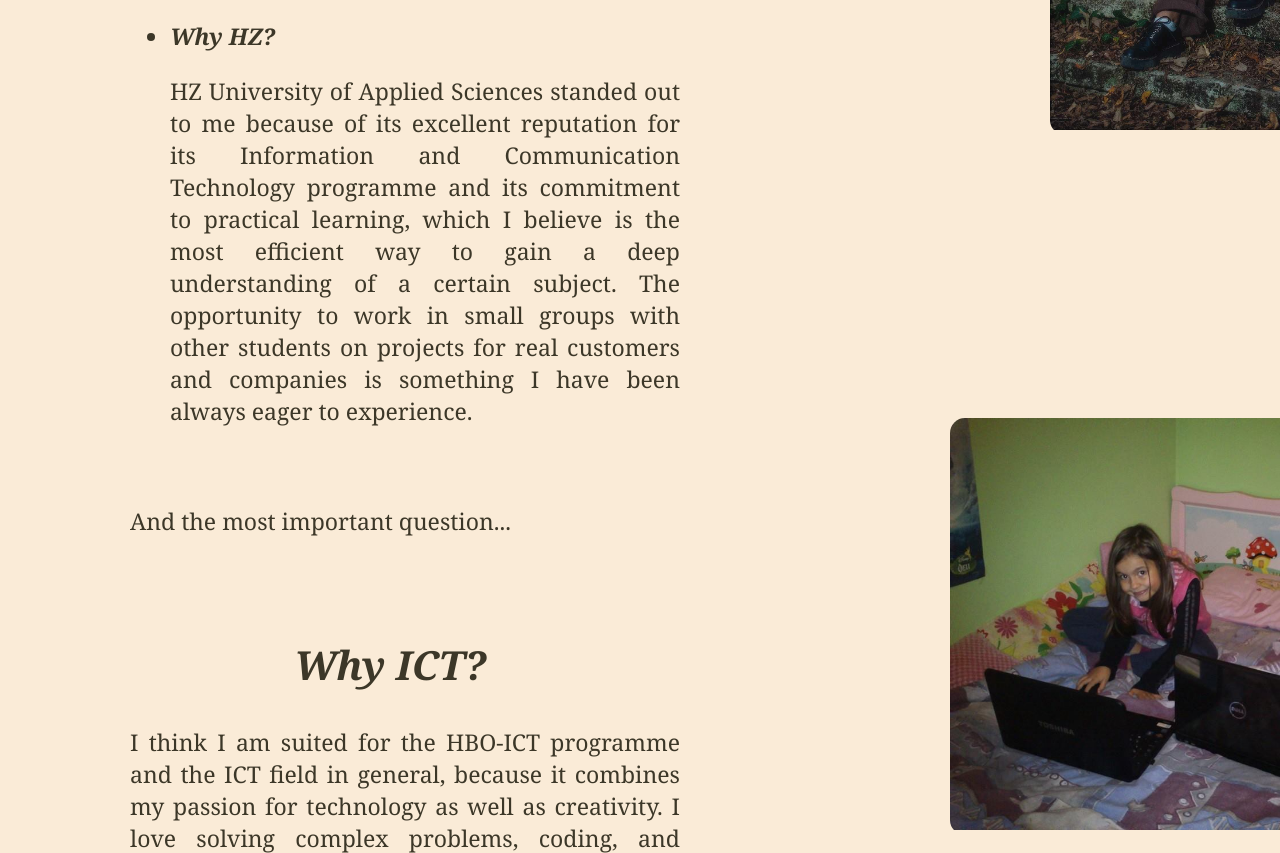
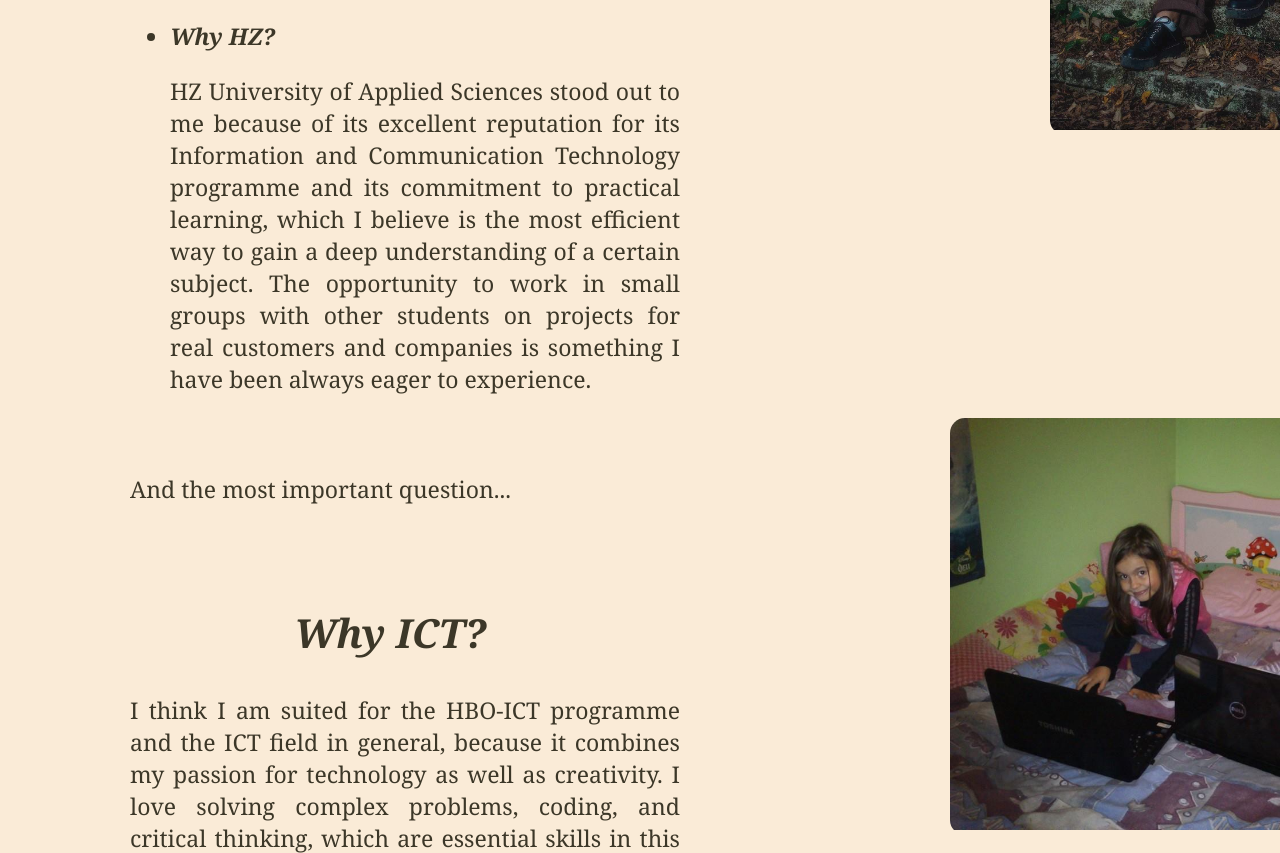
Before and after one commit to pana0008/pana0008.github.io, a plain HTML site: page index.html in a window 1280 px wide. Shown: the part 1065-1918 px from the top of the page. Drawn offline with Linux system fonts and the light colour scheme.

Commit message:
Fixed grammatical error on the home page

```diff
--- a/index.html
+++ b/index.html
@@ -68,7 +68,7 @@
         <em><b>Why HZ?</b></em>
       </li>
       <p>
-        HZ University of Applied Sciences standed out to me because of its excellent reputation for its Information and
+        HZ University of Applied Sciences stood out to me because of its excellent reputation for its Information and
         Communication Technology programme and its commitment to practical learning, which I believe is the most
         efficient way to gain a deep understanding of a certain subject. The opportunity to work in small groups with
         other students on projects for real customers and companies is something I have been always eager to experience.
```
